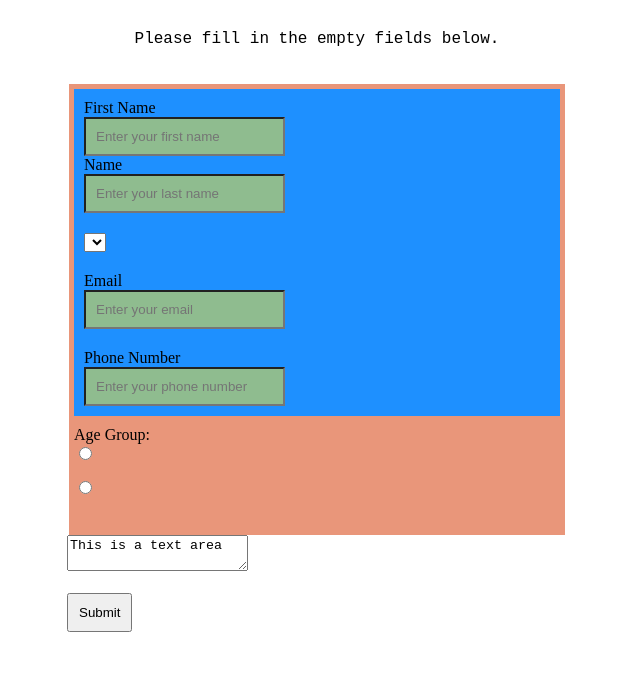
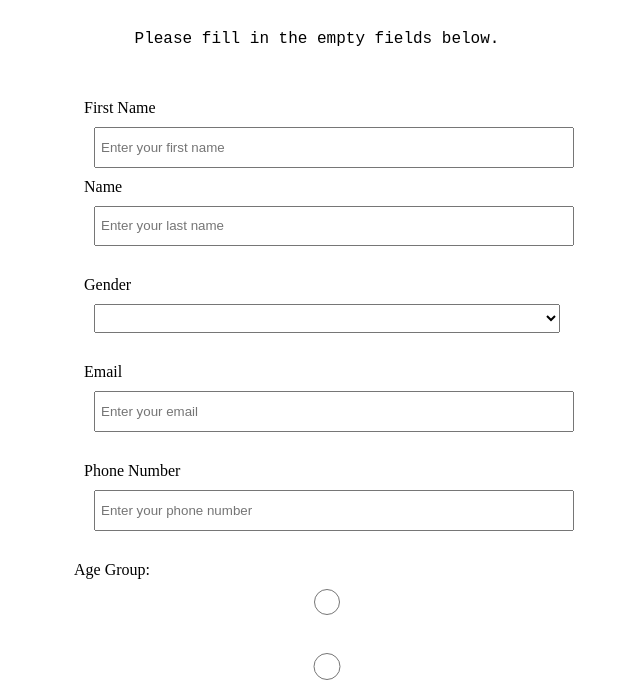
Before and after one commit to EveningStar05/simple-survey-form, a plain HTML site: page index.html in a window 1280 px wide. Shown: the part 104-800 px from the top of the page, without its empty margins (323-963 px from the left). Drawn offline with Linux system fonts and the light colour scheme.

Commit message:
fixed the input field position

```diff
--- a/index.html
+++ b/index.html
@@ -28,7 +28,7 @@
                 </div>
 
                 <div class="input-group">
-                    <label for="dropdown">
+                    <label for="dropdown">Gender
                         <select id="dropdown" require>
                             <option value="Please selecr one of the following"></option>
                             <option value="Female"></option>
--- a/styles.css
+++ b/styles.css
@@ -28,24 +28,23 @@ body {
     padding: 10px;
 }
 
-label > input {
-    background-color: darkseagreen;
+label, input, select {
     display: block;
 }
 
-input {
-    padding: 10px;
-    display: block;
+input, select, textarea {
+    margin: 10px;
+    padding: 5px;
+    width: 100%;
+    min-height: 2em;
 }
 
 .input-group {
-    background-color: dodgerblue;
     padding: 10px;
     display: block;
 }
 
 fieldset {
     border: none;
-    background-color: darksalmon;
     padding: 5px;
 }
```
